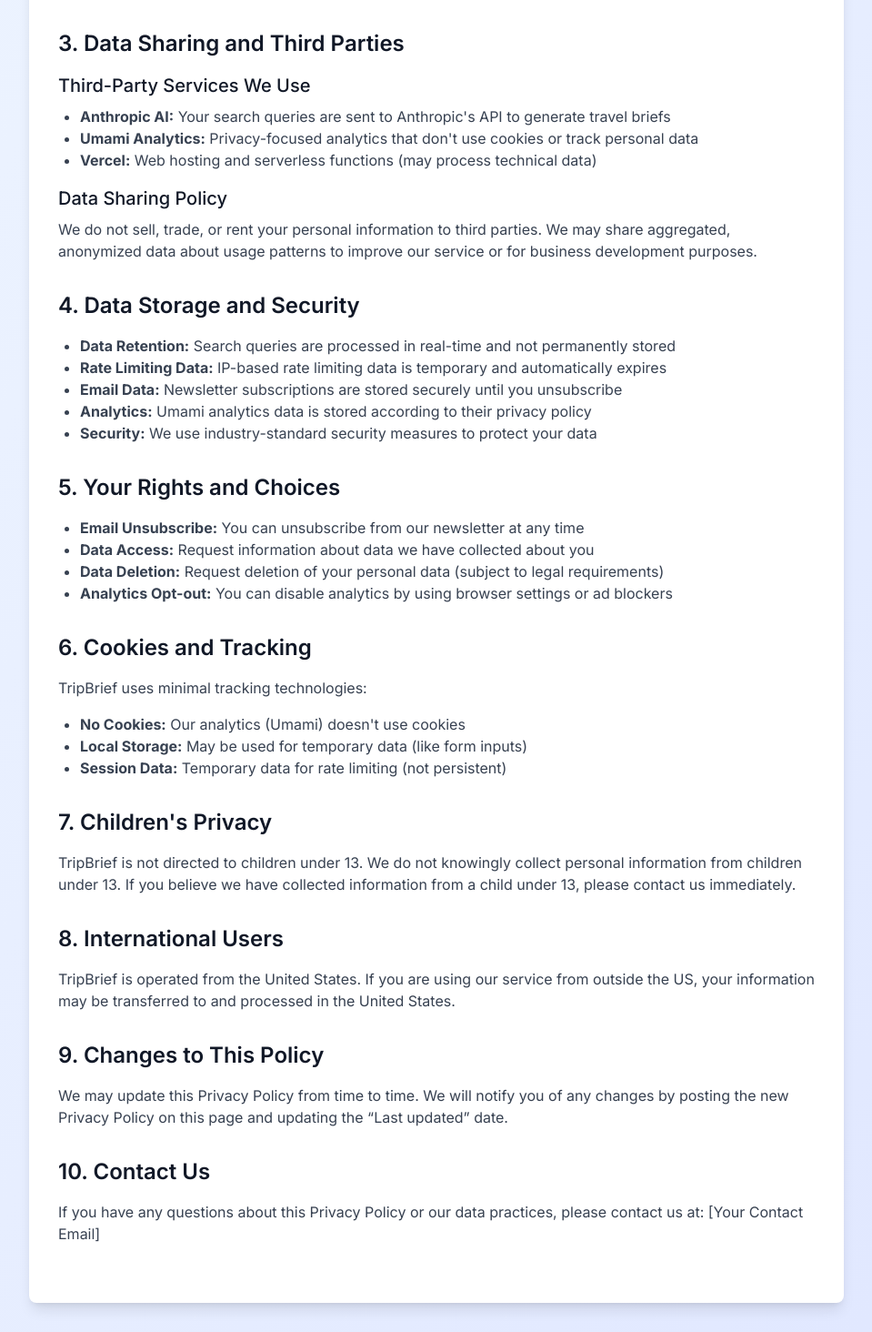
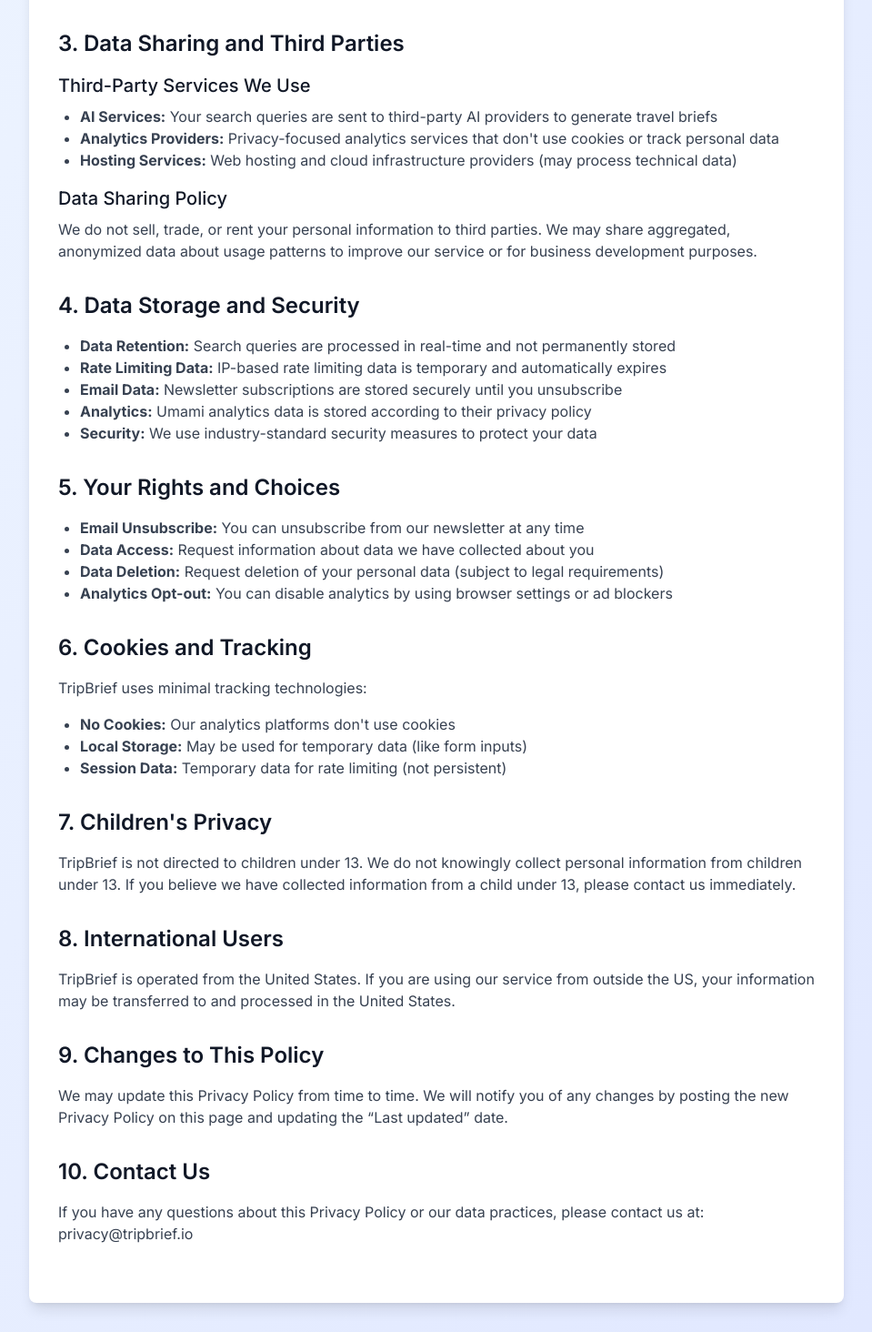
Before and after one commit to chadvincente/tripbrief, a Next.js app: page /privacy in a window 1280 px wide. Shown: the part 704-2168 px from the top of the page at 91% size, without its empty margins (160-1119 px from the left). Built offline with nearby package versions, Linux system fonts and the light colour scheme.

Commit message:
cleaning terms

```diff
--- a/src/app/layout.tsx
+++ b/src/app/layout.tsx
@@ -1,6 +1,8 @@
 import type { Metadata } from 'next'
 import { Inter } from 'next/font/google'
 import Script from 'next/script'
+import { Analytics } from '@vercel/analytics/react'
+import { SpeedInsights } from '@vercel/speed-insights/next'
 import './globals.css'
 
 const inter = Inter({ subsets: ['latin'] })
@@ -27,6 +29,8 @@
           />
         )}
         {children}
+        <Analytics />
+        <SpeedInsights />
       </body>
     </html>
   )
--- a/src/app/page.tsx
+++ b/src/app/page.tsx
@@ -5,6 +5,7 @@
 import TravelBriefCheatsheet from '@/components/TravelBriefCheatsheet'
 import TravelBriefText from '@/components/TravelBriefText'
 import Footer from '@/components/Footer'
+import { track } from '@vercel/analytics'
 
 export default function Home() {
   const [loading, setLoading] = useState(false)
@@ -29,15 +30,21 @@
     }
 
     try {
-      // Track the search event with Umami (only in production)
+      // Track the search event with both analytics platforms
+      const searchData = {
+        destination: destination.trim(),
+        startDate: startDate || null,
+        endDate: endDate || null,
+        hasDateRange: !!(startDate && endDate)
+      }
+
+      // Umami Analytics (custom analytics)
       if (typeof window !== 'undefined' && window.umami) {
-        window.umami.track('travel-brief-search', {
-          destination: destination.trim(),
-          startDate: startDate || null,
-          endDate: endDate || null,
-          hasDateRange: !!(startDate && endDate)
-        })
+        window.umami.track('travel-brief-search', searchData)
       }
+
+      // Vercel Analytics (performance + events)
+      track('Travel Brief Generated', searchData)
 
       const response = await fetch('/api/generate-brief', {
         method: 'POST',
--- a/src/app/privacy/page.tsx
+++ b/src/app/privacy/page.tsx
@@ -49,9 +49,9 @@
 
               <h3 className="text-xl font-medium text-gray-900 dark:text-white mb-2">Third-Party Services We Use</h3>
               <ul className="list-disc pl-6 text-gray-700 dark:text-gray-300 mb-4">
-                <li><strong>Anthropic AI:</strong> Your search queries are sent to Anthropic&apos;s API to generate travel briefs</li>
-                <li><strong>Umami Analytics:</strong> Privacy-focused analytics that don&apos;t use cookies or track personal data</li>
-                <li><strong>Vercel:</strong> Web hosting and serverless functions (may process technical data)</li>
+                <li><strong>AI Services:</strong> Your search queries are sent to third-party AI providers to generate travel briefs</li>
+                <li><strong>Analytics Providers:</strong> Privacy-focused analytics services that don&apos;t use cookies or track personal data</li>
+                <li><strong>Hosting Services:</strong> Web hosting and cloud infrastructure providers (may process technical data)</li>
               </ul>
 
               <h3 className="text-xl font-medium text-gray-900 dark:text-white mb-2">Data Sharing Policy</h3>
@@ -88,7 +88,7 @@
                 TripBrief uses minimal tracking technologies:
               </p>
               <ul className="list-disc pl-6 text-gray-700 dark:text-gray-300 mb-4">
-                <li><strong>No Cookies:</strong> Our analytics (Umami) doesn&apos;t use cookies</li>
+                <li><strong>No Cookies:</strong> Our analytics platforms don&apos;t use cookies</li>
                 <li><strong>Local Storage:</strong> May be used for temporary data (like form inputs)</li>
                 <li><strong>Session Data:</strong> Temporary data for rate limiting (not persistent)</li>
               </ul>
@@ -122,7 +122,7 @@
               <h2 className="text-2xl font-semibold text-gray-900 dark:text-white mb-4">10. Contact Us</h2>
               <p className="text-gray-700 dark:text-gray-300 mb-4">
                 If you have any questions about this Privacy Policy or our data practices, please contact us at:
-                [Your Contact Email]
+                privacy@tripbrief.io
               </p>
             </section>
           </div>
--- a/src/app/terms/page.tsx
+++ b/src/app/terms/page.tsx
@@ -106,7 +106,7 @@
             <section className="mb-8">
               <h2 className="text-2xl font-semibold text-gray-900 dark:text-white mb-4">9. Contact Information</h2>
               <p className="text-gray-700 dark:text-gray-300 mb-4">
-                If you have any questions about these Terms of Service, please contact us at: [Your Contact Email]
+                If you have any questions about these Terms of Service, please contact us at: support@tripbrief.io
               </p>
             </section>
           </div>
```
Also changed, not shown: package.json (+6 -4 lines), 2 other files (tests, documents, lock files or other folders).
